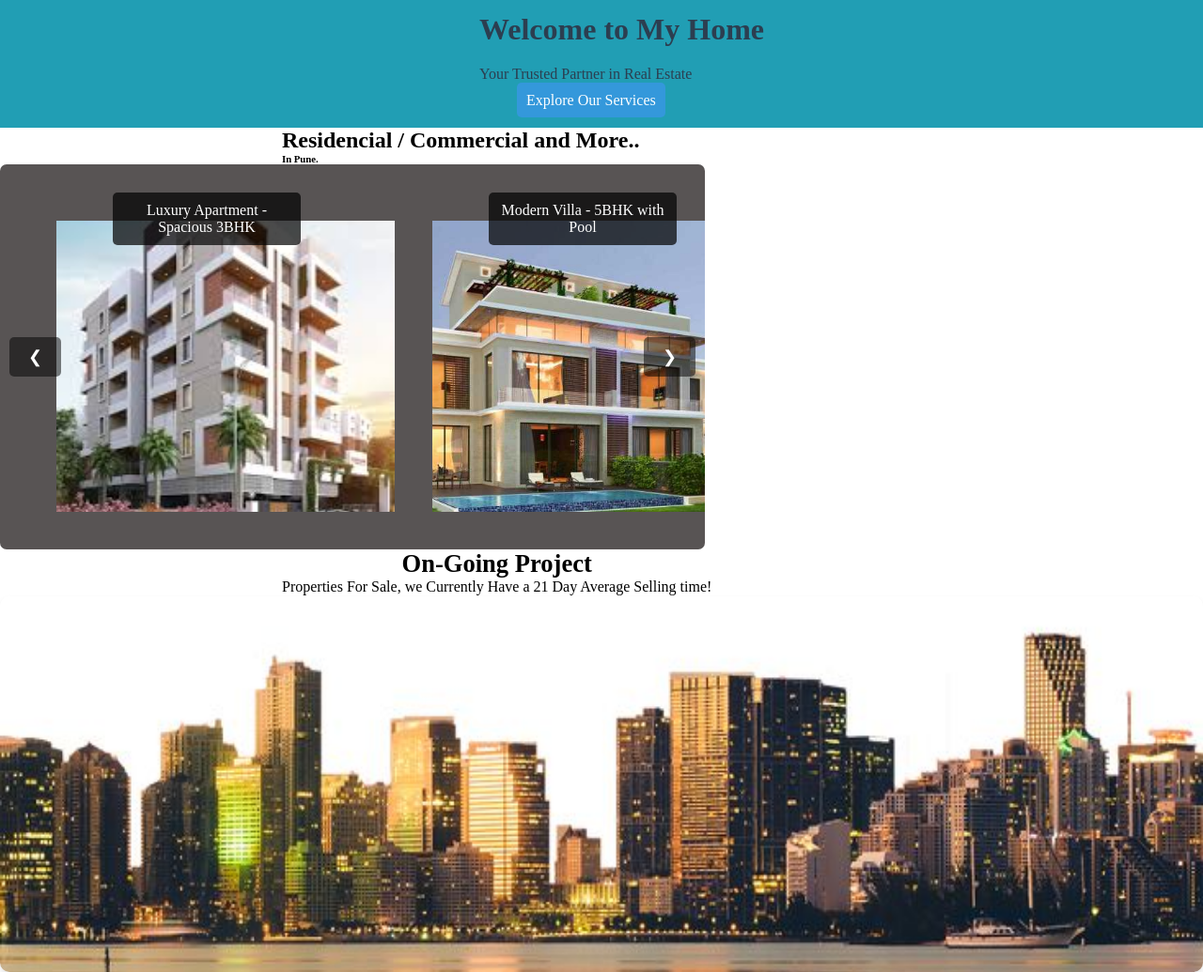
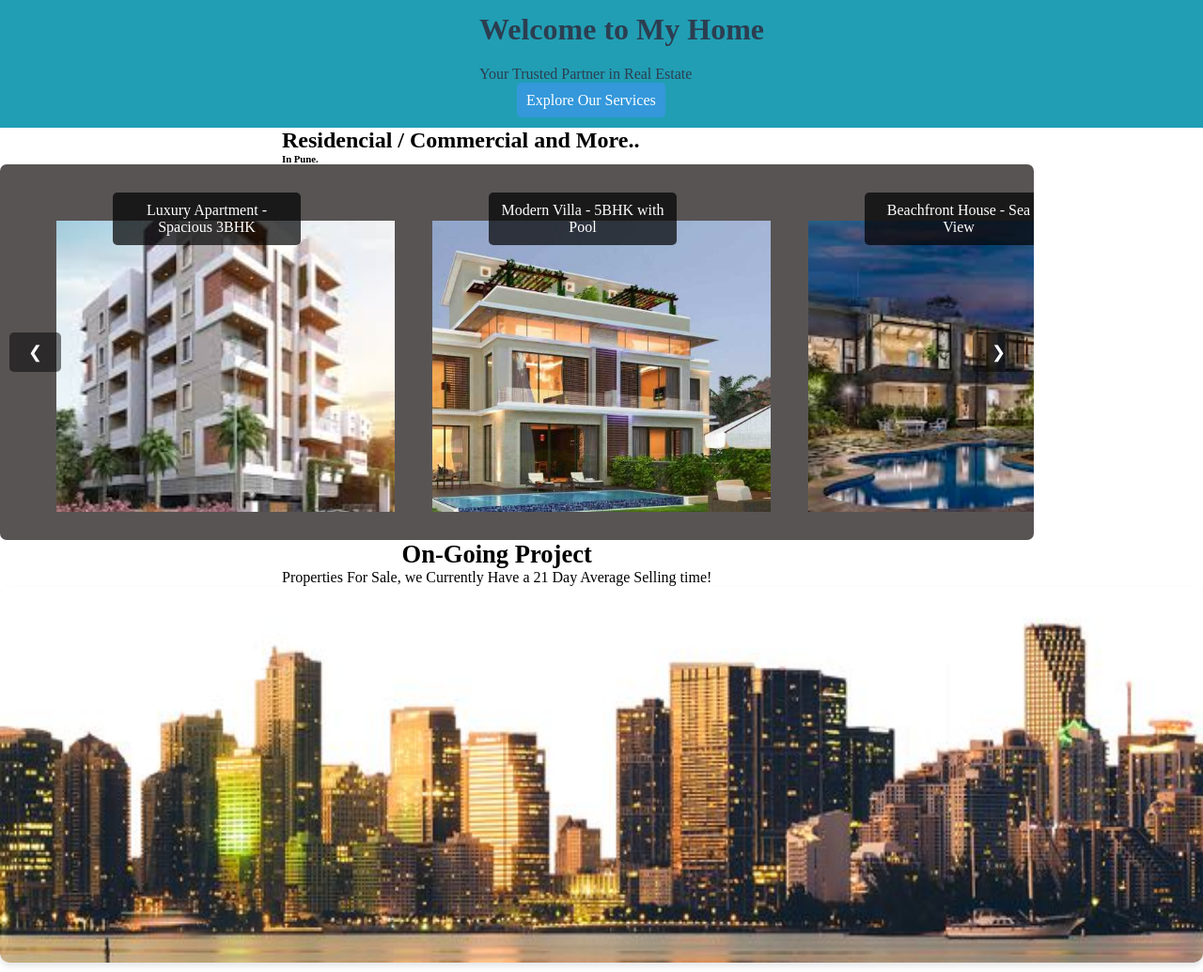
Before and after one commit to pankajN25/WebSite, a plain HTML site: page navbar.html in a window 1280 px wide. Shown: the part 517-1552 px from the top of the page at 94% size. Drawn offline with nearby package versions, Linux system fonts and the light colour scheme.

Commit message:
small changes

```diff
--- a/navbar.html
+++ b/navbar.html
@@ -104,7 +104,7 @@
   </nav>
   <div id="navimg2" class="">
 
-    <div id="navimg"></div>
+    <div id="navimg" ></div>
 
   </div>
   <a href="#schedule_form1">
@@ -130,7 +130,7 @@
   </div> -->
   <h2 style="margin-left: 300px;" id="slideh2">Residencial / Commercial and More..</h2>
   <h6 style="margin-left: 300px;" id="slideh6">In Pune.</h6>
-  <div class="slider-container1">
+  <div class="slider-container1" style="width: 1100px; height: 400px;">
     <div class="slider1" id="slider1">
       <div class="slide1" onclick="window.location.href='link-to-property-1.html'">
         <div class="info1">Luxury Apartment - Spacious 3BHK</div>
```
